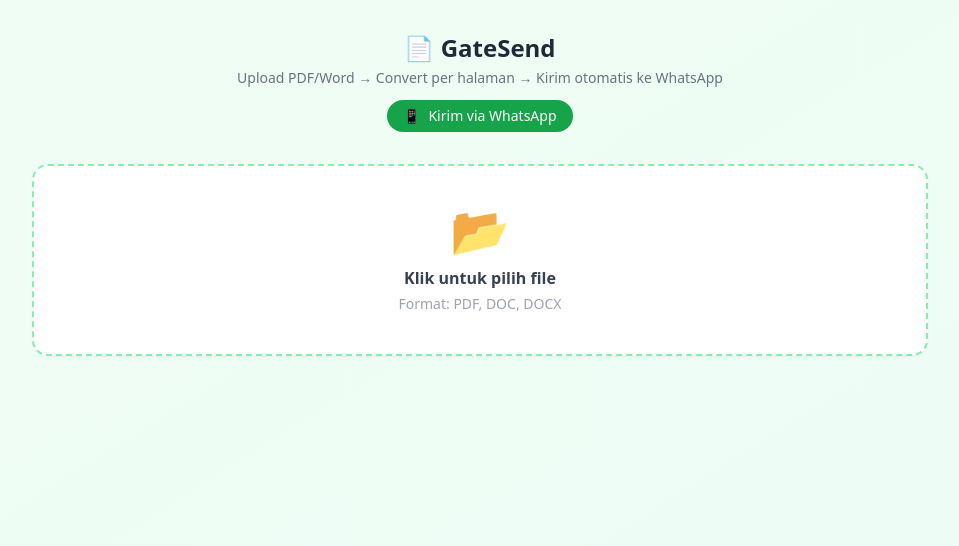
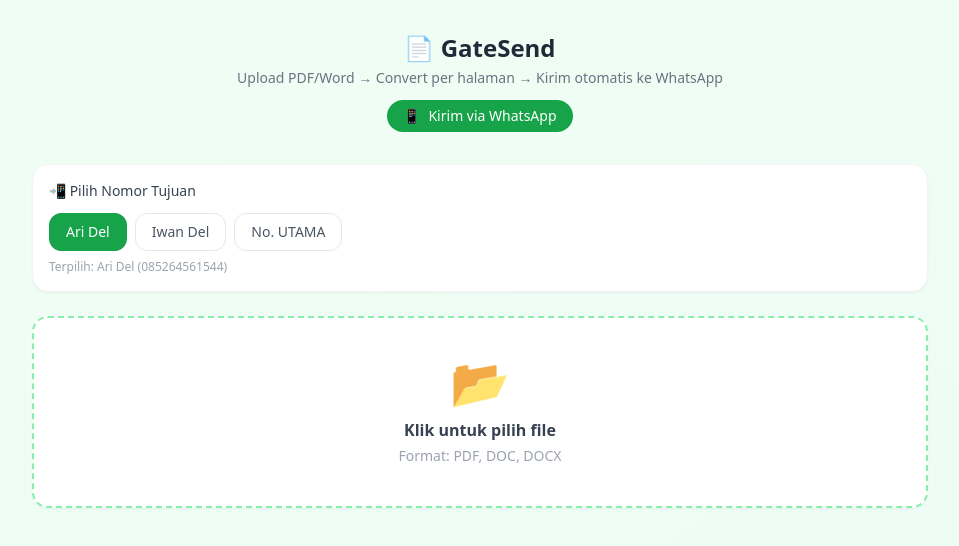
Before and after one commit to hmzahas/GateSend, a Next.js app: page / in a window 1280 px wide. Shown: the top 546 px of the page, without its empty margins (160-1119 px from the left). Built offline with nearby package versions, Linux system fonts and the light colour scheme.

Commit message:
feat: pilihan 3 nomor tujuan statis

```diff
--- a/app/page.tsx
+++ b/app/page.tsx
@@ -8,13 +8,19 @@
   status: "idle" | "sending" | "sent" | "error";
 };
 
+const NUMBERS = [
+  { label: "Ari Del", value: "085264561544" },
+  { label: "Iwan Del", value: "085297620123" },
+  { label: "No. UTAMA", value: "085199564516" },
+];
+
 export default function Home() {
   const [pages, setPages] = useState<PageItem[]>([]);
   const [loading, setLoading] = useState(false);
   const [error, setError] = useState("");
   const [fileName, setFileName] = useState("");
+  const [selectedNumber, setSelectedNumber] = useState(NUMBERS[0].value);
   const fileRef = useRef<HTMLInputElement>(null);
-  // const TARGET_NUMBER = "085199564516";
 
   async function handleUpload(e: React.ChangeEvent<HTMLInputElement>) {
     const file = e.target.files?.[0];
@@ -47,7 +53,7 @@
         method: "POST",
         headers: { "Content-Type": "application/json" },
         body: JSON.stringify({
-          // number: TARGET_NUMBER,
+          number: selectedNumber,
           spnu: page.spnu,
           imageBase64: page.imageBase64,
           pageIndex: page.pageIndex,
@@ -81,11 +87,32 @@
 
         {/* Header */}
         <div className="text-center mb-8">
-          <h1 className="text-2xl font-bold text-gray-800 mb-1">📄 GateSend </h1>
+          <h1 className="text-2xl font-bold text-gray-800 mb-1">📄 GateSend</h1>
           <p className="text-gray-500 text-sm">Upload PDF/Word → Convert per halaman → Kirim otomatis ke WhatsApp</p>
           <div className="mt-3 inline-flex items-center gap-2 bg-green-600 text-white text-sm px-4 py-1.5 rounded-full">
             <span>📱</span> Kirim via WhatsApp
           </div>
+        </div>
+
+        {/* Pilih Nomor Tujuan */}
+        <div className="bg-white rounded-2xl border border-gray-100 shadow-sm p-4 mb-6">
+          <p className="text-sm font-medium text-gray-700 mb-3">📲 Pilih Nomor Tujuan</p>
+          <div className="flex gap-2 flex-wrap">
+            {NUMBERS.map((n) => (
+              <button
+                key={n.value}
+                onClick={() => setSelectedNumber(n.value)}
+                className={`px-4 py-2 rounded-xl text-sm font-medium border transition-colors ${
+                  selectedNumber === n.value
+                    ? "bg-green-600 text-white border-green-600"
+                    : "bg-white text-gray-600 border-gray-200 hover:border-green-400"
+                }`}
+              >
+                {n.label}
+              </button>
+            ))}
+          </div>
+          <p className="text-xs text-gray-400 mt-2">Terpilih: {NUMBERS.find(n => n.value === selectedNumber)?.label} ({selectedNumber})</p>
         </div>
 
         {/* Upload Area */}
```
